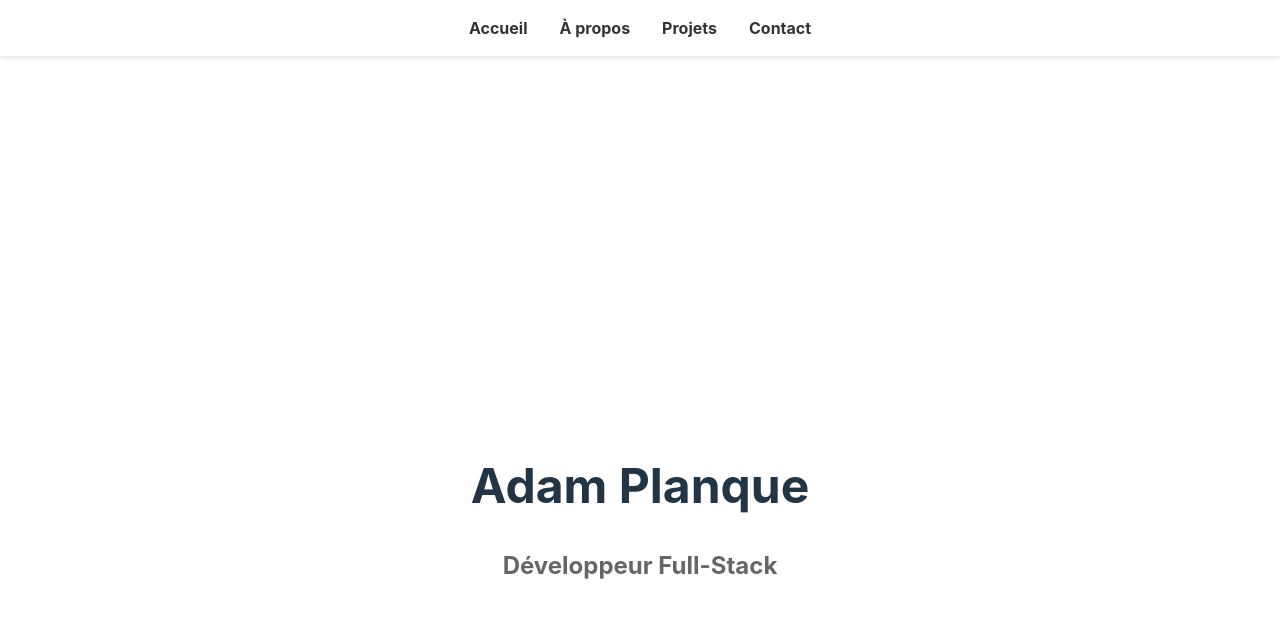
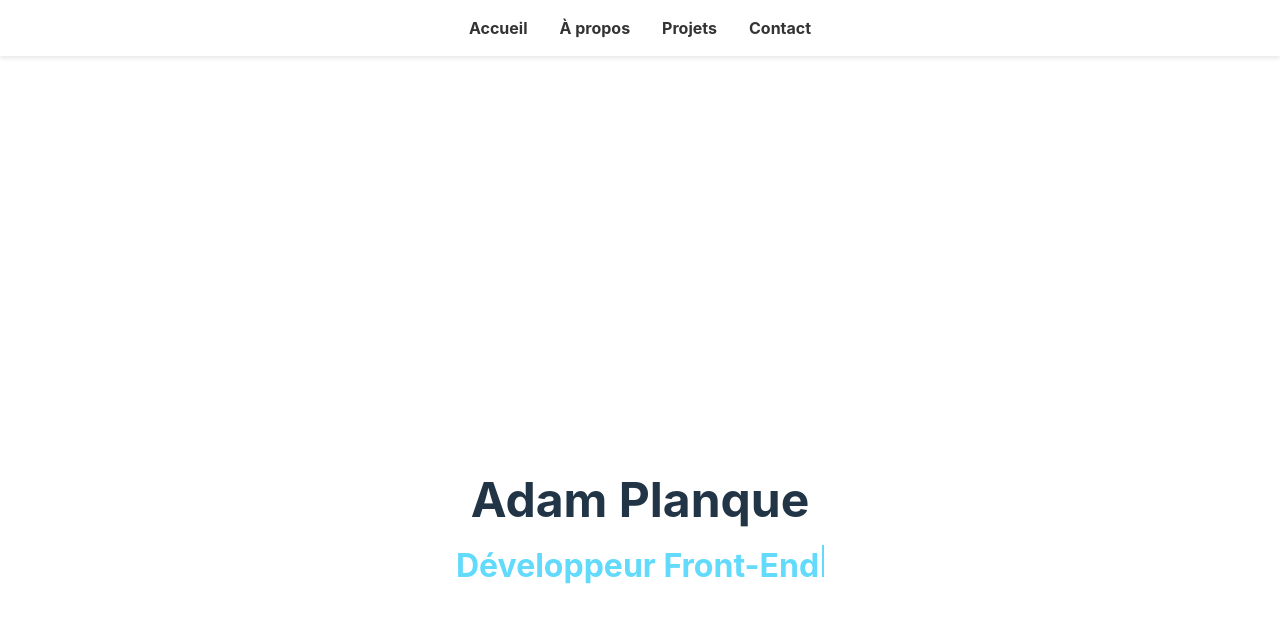
Before and after one commit to shadowforce78/SaumonPortfolio, a React (Vite) app: page / in a window 1280 px wide. Shown: the top 622 px of the page. Built offline with nearby package versions, Linux system fonts and the light colour scheme; no server answers.

Commit message:
implement typing effect for developer title in hero section and update styles

```diff
--- a/src/App.css
+++ b/src/App.css
@@ -93,8 +93,8 @@ section {
 }
 
 .hero h2 {
-  font-size: 1.5rem;
-  color: #666;
+  font-size: 2rem;
+  color: #61dafb;
 }
 
 .projects-grid {
@@ -170,3 +170,37 @@ section {
 .contact {
   text-align: center;
 }
+
+.typing-container {
+  min-height: 3rem;
+  display: flex;
+  justify-content: center;
+  align-items: center;
+}
+
+.typing-title {
+  font-size: 2rem;
+  color: #fff;
+  font-weight: bold;
+  margin: 0;
+  white-space: nowrap;
+  display: inline-block;
+}
+
+.typing-text {
+  color: #61dafb;
+}
+
+.cursor {
+  display: inline-block;
+  margin-left: 3px;
+  width: 2px;
+  height: 1em;
+  background: #61dafb;
+  animation: blink 1s step-end infinite;
+}
+
+@keyframes blink {
+  from, to { opacity: 1; }
+  50% { opacity: 0; }
+}
--- a/src/App.jsx
+++ b/src/App.jsx
@@ -5,6 +5,10 @@ import ProjectCard from './components/ProjectCard'
 function App() {
   const [projects, setProjects] = useState([])
   const [loading, setLoading] = useState(true)
+  const [titleIndex, setTitleIndex] = useState(0)
+  const [displayText, setDisplayText] = useState('')
+  const [isDeleting, setIsDeleting] = useState(false)
+  const titles = ["Web", "Back-End", "Front-End", "Full-Stack"]
 
   useEffect(() => {
     const fetchProjects = async () => {
@@ -25,6 +29,25 @@ function App() {
     fetchProjects()
   }, [])
 
+  useEffect(() => {
+    const timer = setTimeout(() => {
+      const currentText = titles[titleIndex];
+
+      if (!isDeleting && displayText !== currentText) {
+        setDisplayText(currentText.slice(0, displayText.length + 1));
+      } else if (!isDeleting && displayText === currentText) {
+        setTimeout(() => setIsDeleting(true), 1500);
+      } else if (isDeleting && displayText !== '') {
+        setDisplayText(currentText.slice(0, displayText.length - 1));
+      } else if (isDeleting && displayText === '') {
+        setIsDeleting(false);
+        setTitleIndex((current) => (current + 1) % titles.length);
+      }
+    }, isDeleting ? 50 : 100);
+
+    return () => clearTimeout(timer);
+  }, [displayText, isDeleting, titleIndex, titles]);
+
   return (
     <div className="portfolio">
       <header>
@@ -40,7 +63,12 @@ function App() {
 
       <section id="home" className="hero">
         <h1>Adam Planque</h1>
-        <h2>Développeur Full-Stack</h2>
+        <div className="typing-container">
+          <h2 className="typing-title">
+            Développeur <span className="typing-text">{displayText}</span>
+            <span className="cursor"></span>
+          </h2>
+        </div>
       </section>
 
       <section id="about" className="about">
```
